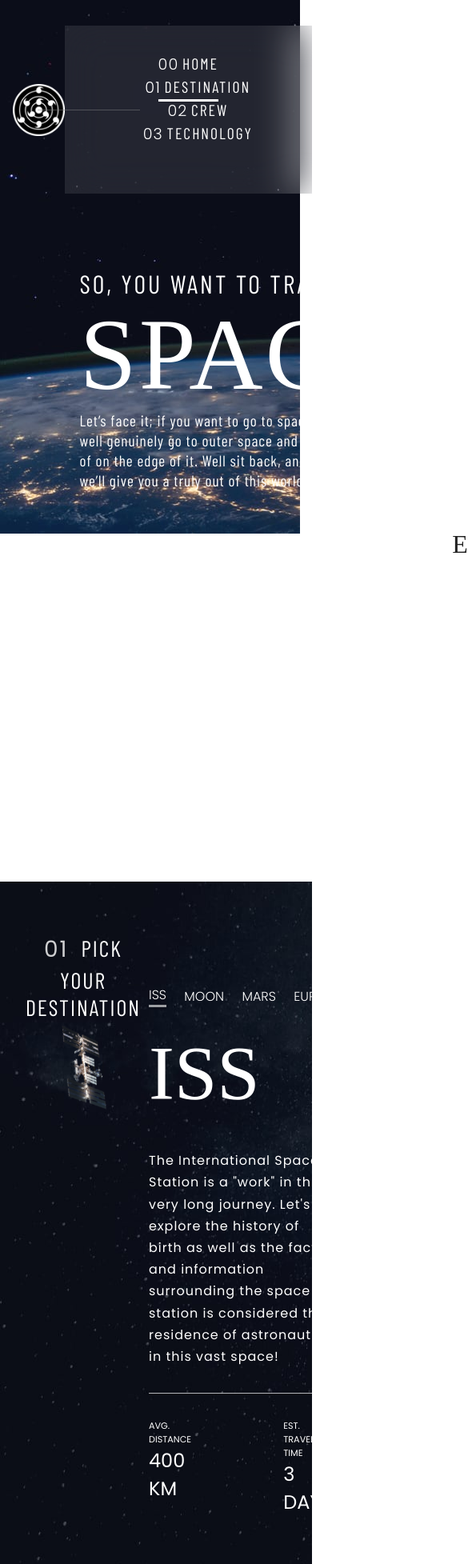
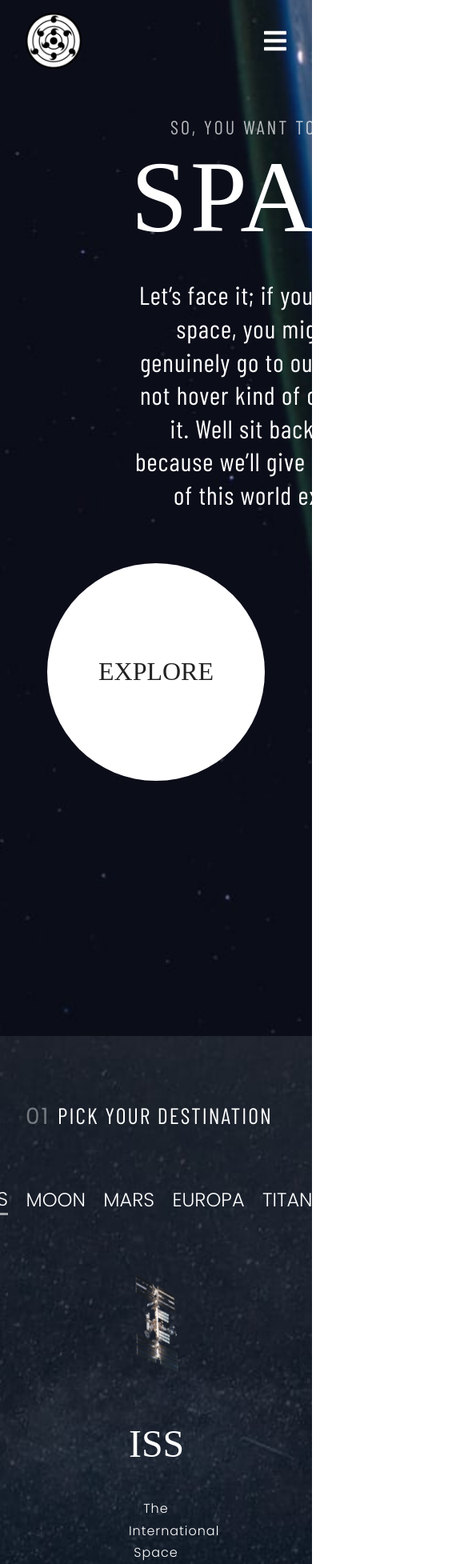
Before and after one commit to 00pphuongg00/Space-Toursim, a plain HTML site: page index.html in a window 390 px wide. Shown: the top 1955 px of the page at 80% size, 585 px wide, since content can reach past the window. Drawn offline with nearby package versions, Linux system fonts and the light colour scheme; a web font is replaced by a local one.

Commit message:
update source code

```diff
--- a/assets/css/general.css
+++ b/assets/css/general.css
@@ -1,9 +1,4 @@
-header #menu-bar {
-    color: #fff;
-    font-size: 2rem;
-    cursor: pointer;
-    display: none;
-}
+
 
 /* LOADING WEBSITE START */
 .loader-container
@@ -75,3 +70,10 @@ header #menu-bar {
       margin-top: 0;
     }
 }
+
+header .fas {
+    display: none;
+    cursor: pointer;
+    align-items: center;
+    text-align: center;
+}
--- a/assets/css/main.css
+++ b/assets/css/main.css
@@ -28,98 +28,84 @@ html {
     width: 0;
 }
 
-body {
-    background: url(../image/home/background-home-desktop.jpg) no-repeat;
-}
-
 header {
+    padding: 2rem 0 5% 5%;
     display: flex;
-    padding: 1rem 0 0 4%;
+    align-items: center;
     text-align: center;
-    align-items: center;
     justify-content: space-between;
 }
 
 header .logo {
+    align-items: center;
+    text-align: center;
     width: 65px;
-    cursor: pointer;
-    filter: invert(1);
 }
 
-header hr {
-    width: 33%;
-    left: 12%;
-    position: absolute;
-    border: none;
-    border-bottom: 1px solid rgb(128 128 128 / 50%);
-    z-index: 4;
+header .navigation {
+    padding: 0;
+    text-align: right;
+    padding: 35px 40px;
+    backdrop-filter: blur(15px);
+    background: rgba(255, 255, 255, .1);
 }
 
-
-header .navigation {
-    display: block;
-    margin: 1rem 0;
+header .navigation > ul > li {
+    display: inline-block;
+    margin: 0 1rem;
     position: relative;
-    backdrop-filter: blur(1.5rem);
-    background: rgba(255,255,255,.1);
 }
 
-header .navigation > ul {
-    display: block;
-    padding: 2.1rem 4.1rem;
+header .navigation > ul > li > a {
+    font-family: 'Bellefair', serif;
+    text-transform: uppercase;
+    letter-spacing: 1px;
+    color: var(--white);
+    font-size: 20px;
+    padding: 30px 0;
 }
 
-header .navigation > ul > a {
-    font-family: 'Barlow Condensed', sans-serif;
-    color: rgb(255 255 255);
-    font-weight: 300;
-    position: relative;
-    padding: 2.3rem 0;
-    margin: 0 1.5rem;
-    letter-spacing: 2px;
-    text-transform: uppercase;
-    font-size: 1.23rem;
+header .navigation > ul > li > a > span {
+    margin-right: .4rem;
 }
 
-header .navigation > ul > a::after {
+header .navigation > ul > li > a::after {
     content: '';
     position: absolute;
     height: 3px; width: 0;
     background: var(--white);
-    bottom: 0; left: 0;
+    bottom: -35px; left: 0;
     transition: 0.25s cubic-bezier(.1, .1, .1, .1);
 }
 
-header .navigation > ul a.active::after {
+header .navigation > ul > li > a.active::after {
     width: 100%;
 }
 
-header .navigation > ul:hover a.active::after {
+header .navigation > ul > li > a:hover::after {
+    width: 100%;
+}
+
+header .navigation > ul:hover > li > a.active::after {
     width: 0;
 }
 
-header .navigation > ul a.active:hover::after {
+header .navigation > ul > li > a.active:hover::after {
     width: 100%;
-}
-
-header .navigation > ul > a:hover::after {
-    width: 100%;
-}
-
-header .navigation > ul > a > span {
-    letter-spacing: 1px;
-    font-weight: 300;
-    margin-right: .3rem;
-    font-size: 1.2rem;
 }
 
 /* MAIN START */
 .home {
-    min-height: 100vh;
-    padding: 4.8rem 5%;
+    background-image: url(../image/home/background-home-desktop.jpg);
+    background-repeat: no-repeat;
+    background-position: center;
+    background-size: cover;
+    margin-top: -12.5rem;
+    padding: 15rem 5%;
+    height: 102vh;
     display: grid;
-    /* grid-template-columns: 630px 500px; */
     grid-template-columns: 1fr 1fr;
+    width: 100%;
 }
 
 .home .home-container {
@@ -202,8 +188,12 @@ header .navigation > ul > a > span {
 /* DESTINATION START */
 
 .destination {
-    min-height: 100vh;
-    background: url(../image/destination/background-destination-desktop.jpg) no-repeat;
+    height: 100vh;
+    /* background: url(../image/destination/background-destination-desktop.jpg) no-repeat; */
+    background: url(../image/destination/background-destination-desktop.jpg);
+    background-repeat: no-repeat;
+    background-position: center;
+    background-size: cover;
     z-index: 4;
 }
 
--- a/assets/css/mobile.css
+++ b/assets/css/mobile.css
@@ -1,11 +1,252 @@
-@media (max-width: 768px){
-    body {
-        background: url(../image/home/background-home-tablet.jpg) no-repeat;
+@media screen and (max-width: 991px) {
+    header {
+        padding: 1rem 2rem;
+    }
+
+    header .logo {
+        width: 70px;
+    }
+
+    header .navigation {
+        background: rgba(255, 255, 255, .1);
+        backdrop-filter: blur(1.5rem);
+        position: absolute;
+        display: block;
+        width: 70%;
+        z-index: 100;
+        height: 100vh;
+        top: 0; right: 0;
+        display: none;
+    }
+
+    header .navigation > ul  {
+        text-align: left;
+        align-items: center;
+        padding: 3rem 2rem;
+    }
+
+    header .navigation > ul > li {
+        padding: 2rem 0rem;
+        display: block;
+    }
+
+    header .navigation > ul > li > a {
+        font-size: 1.3rem;
+    }
+
+    header .navigation > ul > li > a::after {
+        display: none;
+    }
+
+    header #menu-bar {
+        text-align: center;
+        align-items: center;
+        display: block;
+        color: var(--white);
+        font-size: 2rem;
+        text-align: right;
+    }
+
+    header .navigation #close-bar {
+        display: block;
+        color: var(--white);
+        font-size: 2rem;
+        text-align: right;
+    }
+
+
+    /* HOME START */
+
+    .home {
+        background: url(../image/home/background-home-desktop.jpg);
+        background-repeat: no-repeat;
+        background-position: center;
+        background-size: cover;
+        height: 165vh;
+        display: block;
+    }
+
+    .home .home-container {
+        display: flex;
+        text-align: center;
+        padding: 0rem 9rem;
+    }
+
+    .home .home-container .home-content {
+        padding: 0;
+    }
+
+    .home .home-container .home-content h1 {
+        color: rgba(255, 255, 255, 0.7);
+        font-size: 1.5rem;
+        line-height: 1.4;
+    }
+
+    .home .home-container .home-content h1 > span {
+        color: var(--white);
+        font-size: 8rem;
+    }
+
+    .home .home-container .home-content p {
+        color: var(--white);
+        padding: 2rem 0;
+        font-size: 2rem;
+    }
+
+    .home .btn-explore {
+        padding-top: 2rem;
+    }
+
+    .home .btn-explore > a {
+        font-size: 3rem;
+    }
+
+    /* HOME END */
+
+    /* DESTINATION START */
+
+    .destination {
+        background: url(../image/destination/background-destination-desktop.jpg);
+        background-repeat: no-repeat;
+        background-position: center;
+        background-size: cover;
+        display: block;
+        height: 190vh;
+    }
+
+    .desti-container {
+        padding: 5rem 2rem;
+        display: block;
+    }
+
+    .desti-container > h1 {
+        text-align: left;
+    }
+
+    .desti-container > h1 >span {
+        margin: 0;
+        color: rgba(255, 255, 255, .4);
+    }
+
+    .desti-container .tab-list {
+        justify-content: center;
+        margin-top: 1rem;
+        margin-bottom: 5rem;
+    }
+
+    .desti-container .tab-list button {
+        font-size: 1.5rem;
+    }
+
+    .desti-container .desti-images {
+        margin: 2rem 0;
+    }
+
+    .desti-container .desti-images picture {
+        margin-bottom: 5rem;
+    }
+
+    .desti-container .desti-images picture img {
+        max-width: 50%;
+    }
+
+    .desti-container .desti-contents {
+        display: flex;
+        align-items: center;
+        text-align: center;
+        justify-content: center;
+        margin: 0;
+    }
+
+    .desti-container .desti-contents .desti-content {
+        padding: 0 5rem;
+        font-weight: 300;
+        font-family: "Bellefair", serif;
+    }
+
+    .desti-container .desti-contents
+     .desti-content .desti-info {
+        display: block;
+        justify-content: center;
+    }
+
+    .desti-container .desti-contents .desti-content h1 {
+        font-size: 3rem;
+    }
+
+    .desti-container .desti-content .desti-info .info-box span {
+        font-size: 2rem;
+        font-weight: 100;
+        line-height: 1.5;
+        font-family: "Bellefair", serif;
+    }
+
+    /* DESTINATION END */
+
+    /* CREW START */
+    .crew {
+        background: url(../image/crew/background-crew-desktop.jpg);
+        background-repeat: no-repeat;
+        background-position: center;
+        background-size: cover;
+        display: block;
+    }
+
+    .crew .glide__slides .glide__slide .content {
+        display: block;
+    }
+
+    .crew .glide__slides .glide__slide
+    .content .title-img {
+        display: block;
+        width: 100%;
+        padding: 4rem 3rem;
+        text-align: center;
+    }
+
+    .crew .glide__slides .glide__slide
+    .content .title-img h1 {
+        font-size: 1.3rem;
+        margin-bottom: 2.5em;
+        letter-spacing: 3px;
+    }
+
+    .crew .glide__slides .glide__slide
+    .content .title-img h1 span {
+        color: rgba(255, 255, 255, .5);
+    }
+
+    .crew .glide__slides .glide__slide
+    .content .title-img .slider {
+         text-align: center;
+    }
+
+    .crew .glide__slides .glide__slide
+    .content .title-img .slider .content-slider {
+        padding: 0 5rem;
+    }
+
+    .crew > .glide__slides > .glide__slide >
+    .content > .title-img > .slider > .content-slider > h1 {
+        font-size: 2rem;
+        color: var(--white);
+        margin-bottom: 1rem;
+    }
+
+    .crew .glide__slides .glide__slide
+    .content .title-img .slider .content-slider p {
+        font-size: 2rem;
+    }
+
+    .crew .glide__slides .glide__slide
+    .content .wrapper-slider {
+        margin: 0;
+        display: block !important;
+        text-align: center;
+    }
+
+    .crew .glide__slides .glide__slide
+    .content .wrapper-slider img {
+        width: 50%;
     }
 }
-
-@media (max-width: 450px) {
-    body {
-        background: url(../image/home/background-home-mobile.jpg) no-repeat;
-    }
-}
--- a/assets/js/app.js
+++ b/assets/js/app.js
@@ -4,15 +4,15 @@ new WOW().init();
 
 // LOADER WEB START
 
-function loader(){
-  document.querySelector('.loader-container').classList.add('fade-out');
-}
+// function loader(){
+//   document.querySelector('.loader-container').classList.add('fade-out');
+// }
 
-function fadeOut(){
-  setInterval(loader, 3500);
-}
+// function fadeOut(){
+//   setInterval(loader, 3500);
+// }
 
-window.onload = fadeOut;
+// window.onload = fadeOut;
 
 // LOADER WEB END
 
@@ -32,14 +32,15 @@ $(document).ready(function(){
   });
 });
 
+// autoplay: {
+//   delay: 5200,
+//   disableOnInteraction: false,
+// },
 
 var swiper = new Swiper(".glide__slides", {
   spaceBetween: 30,
   centeredSlides: true,
-  autoplay: {
-    delay: 5200,
-    disableOnInteraction: false,
-  },
+
   pagination: {
     el: ".swiper-pagination",
     clickable: true,
@@ -89,7 +90,16 @@ const techContents = $$$$$('.technology-body');
  });
 
 
+let navigations = document.getElementById("navigation");
+let showMenu = document.getElementById("menu-bar");
+let hideMenu = document.getElementById("close-bar");
 
+showMenu.onclick = function() {
+  navigations.style.display = "block";
+}
+hideMenu.onclick = function() {
+  navigations.style.display = "none";
+}
 
 
 
--- a/index.html
+++ b/index.html
@@ -2,33 +2,31 @@
 <html lang="en">
 <head>
     <meta charset="UTF-8">
-    <link rel="icon" href="image/logo.jpg">
     <link rel="stylesheet" href="assets/css/main.css">
     <link rel="stylesheet" href="assets/css/mobile.css">
     <link rel="stylesheet" href="assets/css/animate.css">
     <link rel="stylesheet" href="assets/css/general.css">
     <link rel="stylesheet" href="https://unpkg.com/swiper/swiper-bundle.min.css"/>
     <link rel="icon" type="image/png" sizes="32x32" href="assets/image/logo_2.png">
-    <link rel="stylesheet" href="https://cdnjs.cloudflare.com/ajax/libs/bootstrap/5.1.3/js/bootstrap.min.js">
     <link rel="stylesheet" href="https://cdnjs.cloudflare.com/ajax/libs/font-awesome/5.15.4/css/all.min.css"/>
     <title>NOT TITLE</title>
 </head>
 <body>
     <header>
         <img class="logo" src="assets/image/logo_2.png">
-        <hr/>
-        <nav class="navigation">
+        <nav class="navigation" id="navigation" data-visible="true">
+            <i id="close-bar" class="fas fa-times"></i>
             <ul>
-                <a href="#home" class="active"><span>00</span>Home</a>
-                <a href="#destination"><span>01</span>Destination</a>
-                <a href="#crew"><span>02</span>Crew</a>
-                <a href="#technology"><span>03</span>Technology</a>
+                <li><a href="#home" class="active"><span>00</span>Home</a></li>
+                <li><a href="#destination"><span>01</span>Destination</a></li>
+                <li><a href="#crew"><span>02</span>Crew</a></li>
+                <li><a href="#technology"><span>03</span>Technology</a></li>
             </ul>
         </nav>
         <div id="menu-bar" class="fas fa-bars"></div>
     </header>
 
-    <main class="home">
+    <main class="home" id="home">
         <div class="home-container">
             <div class="home-content">
                 <h1>So, you want to travel to<span> Space</span></h1>
@@ -327,9 +325,9 @@
         <h1 class="credit">Created by <span>@PhuongT</span> | 2021 |</h1>
     </footer>
     <!-- LOADER WEB START -->
-    <div class="loader-container">
+    <!-- <div class="loader-container">
         <a href="#"><img src="assets/image/Astronaut.gif"></a>
-    </div>
+    </div> -->
     <!-- LOADER WEB END -->
 
 <!-- /////////////////////////////////////////////////////////////////////////// -->
@@ -340,7 +338,6 @@
     </div>
     <!-- BACK TOP END -->
     <!-- ======================================== SCRIPTS START ======================================== -->
-        <script src="https://cdn.jsdelivr.net/npm/bootstrap@5.1.3/dist/js/bootstrap.bundle.min.js"></script>
         <script src="https://cdnjs.cloudflare.com/ajax/libs/jquery/3.6.0/jquery.min.js"></script>
         <script src="https://unpkg.com/swiper/swiper-bundle.min.js"></script>
         <script src="assets/js/wow.min.js"></script>
```
Also changed, not shown: assets/image/home/background.jpg (added).
